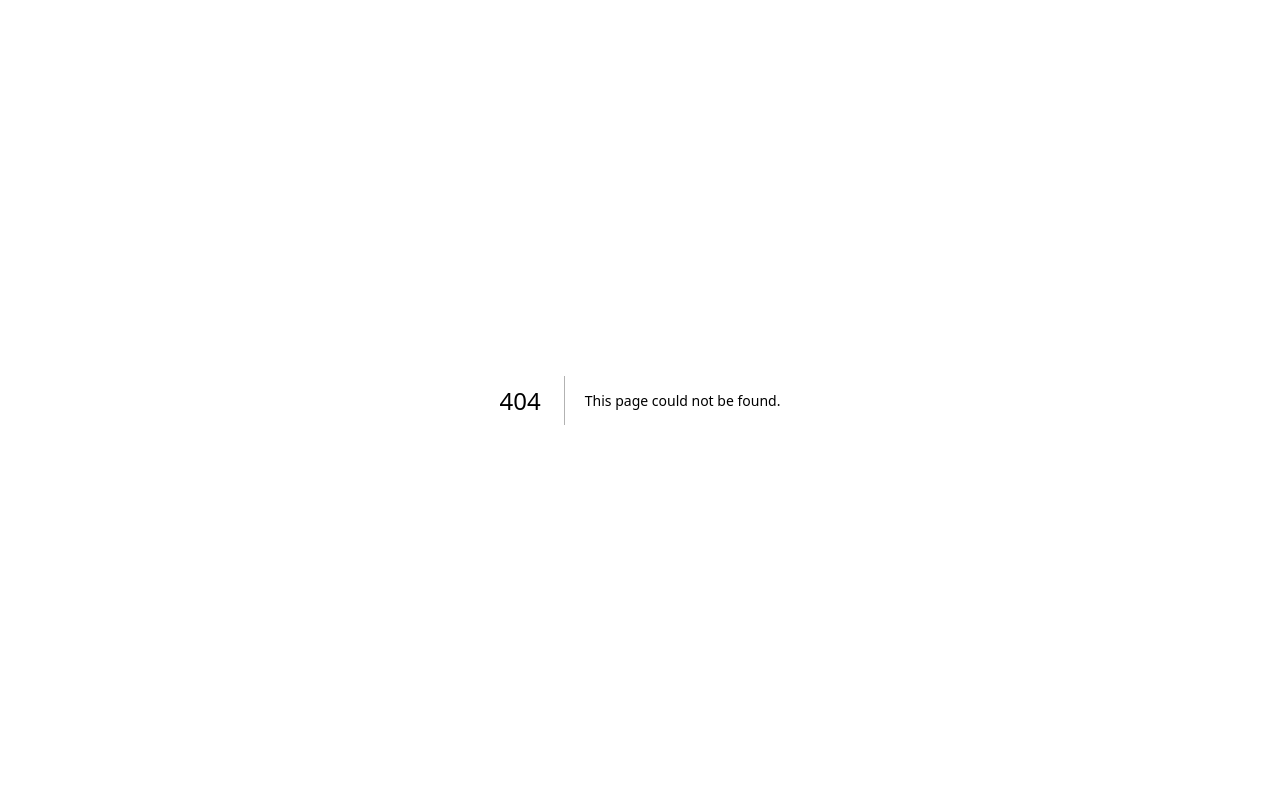
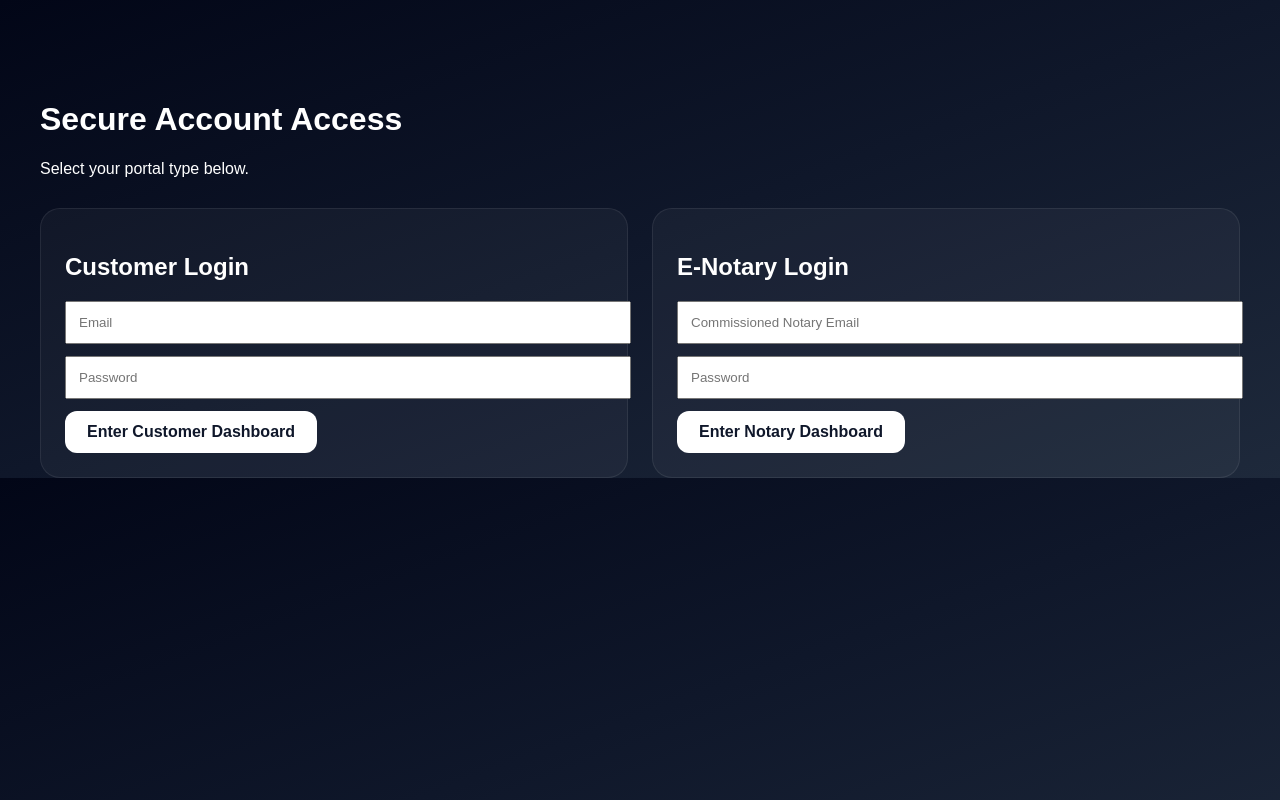
Before and after one commit to rawillia9801/esign, a Next.js app: page /login in a window 1280 px wide. Before the commit this address had no page. Built offline with nearby package versions, Linux system fonts and the light colour scheme.

Commit message:
Add dual login page

```diff
--- /dev/null
+++ b/app/login/page.tsx
@@ -0,0 +1,24 @@
+import Link from 'next/link'
+
+export default function LoginPage(){
+ return (
+  <main className="container" style={{paddingTop:'80px'}}>
+   <h1>Secure Account Access</h1>
+   <p>Select your portal type below.</p>
+   <div style={{display:'grid',gridTemplateColumns:'1fr 1fr',gap:'24px',marginTop:'30px'}}>
+    <div className="card">
+      <h2>Customer Login</h2>
+      <input placeholder="Email" style={{width:'100%',padding:'12px',marginBottom:'12px'}} />
+      <input placeholder="Password" style={{width:'100%',padding:'12px',marginBottom:'12px'}} />
+      <Link href="/customer" className="btn">Enter Customer Dashboard</Link>
+    </div>
+    <div className="card">
+      <h2>E-Notary Login</h2>
+      <input placeholder="Commissioned Notary Email" style={{width:'100%',padding:'12px',marginBottom:'12px'}} />
+      <input placeholder="Password" style={{width:'100%',padding:'12px',marginBottom:'12px'}} />
+      <Link href="/notary" className="btn">Enter Notary Dashboard</Link>
+    </div>
+   </div>
+  </main>
+ )
+}
```
